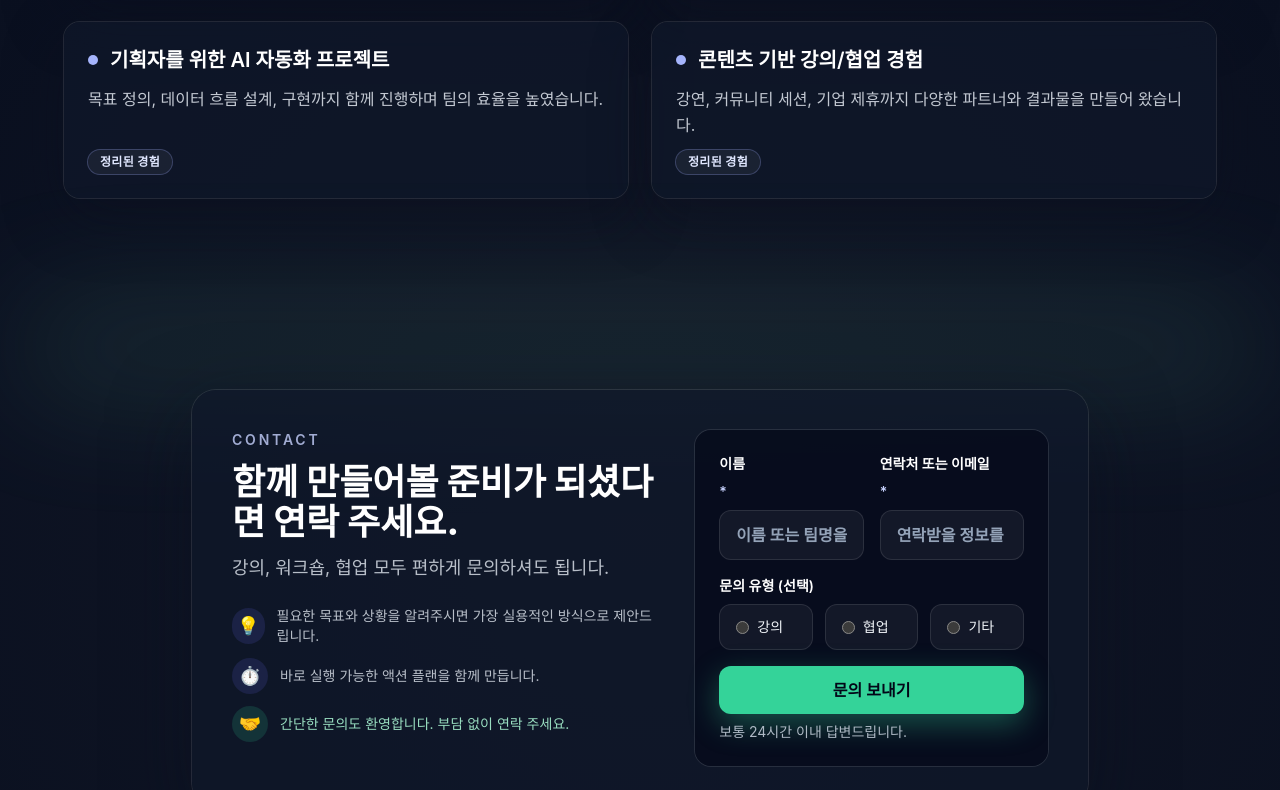
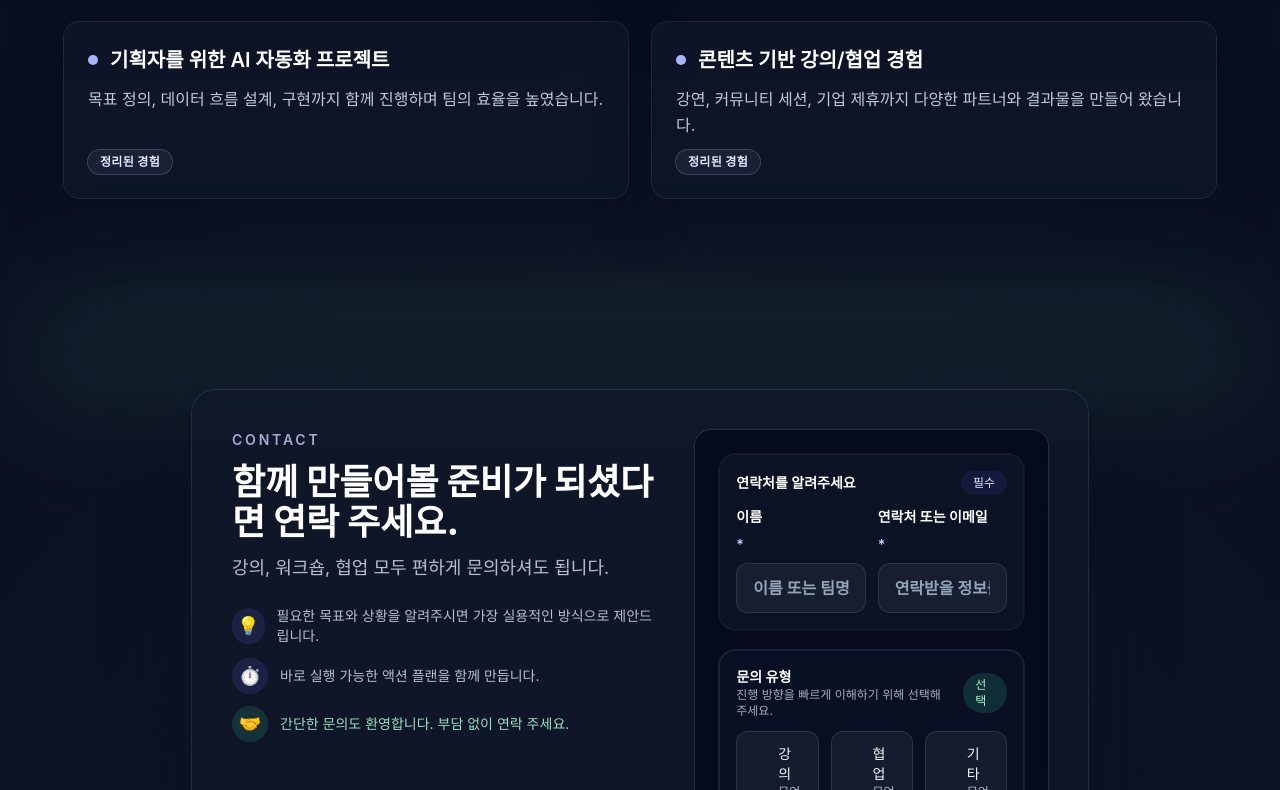
Before and after one commit to HariFatherKR/codex-web, a Next.js app: page / in a window 1280 px wide. Shown: the part 2010-2800 px from the top of the page. Built offline with nearby package versions, Linux system fonts and the light colour scheme.

Commit message:
Enhance contact form layout

```diff
--- a/app/components/CTASection.tsx
+++ b/app/components/CTASection.tsx
@@ -42,7 +42,7 @@ const CTASection = () => {
       aria-labelledby="cta-heading"
     >
       <div className="absolute inset-x-6 top-6 h-44 rounded-3xl bg-gradient-to-b from-emerald-300/25 via-transparent to-transparent blur-3xl" />
-      <div className="relative mx-auto max-w-4xl overflow-hidden rounded-3xl bg-slate-900/70 p-8 shadow-[0_25px_80px_rgba(10,16,32,0.5)] ring-1 ring-white/10 sm:p-10">
+      <div className="relative mx-auto max-w-4xl overflow-hidden rounded-3xl bg-slate-900/80 p-8 shadow-[0_25px_80px_rgba(10,16,32,0.55)] ring-1 ring-white/10 sm:p-10">
         <div className="grid grid-cols-1 gap-10 lg:grid-cols-[1.2fr_1fr] lg:items-start">
           <div className="space-y-6">
             <SectionHeader
@@ -70,9 +70,14 @@ const CTASection = () => {
           <form
             ref={formRef}
             action={formAction}
-            className="flex w-full flex-col gap-4 rounded-2xl bg-slate-950/60 p-6 ring-1 ring-white/10"
+            className="flex w-full flex-col gap-5 rounded-2xl bg-slate-950/70 p-6 ring-1 ring-white/10 backdrop-blur"
           >
-            <div className="grid grid-cols-1 gap-4 sm:grid-cols-2">
+            <div className="rounded-2xl border border-white/5 bg-slate-900/70 p-4 ring-1 ring-white/5">
+              <div className="mb-3 flex items-center justify-between gap-3">
+                <p className="text-sm font-semibold text-white">연락처를 알려주세요</p>
+                <span className="rounded-full bg-indigo-500/10 px-3 py-1 text-xs font-medium text-indigo-100">필수</span>
+              </div>
+              <div className="grid grid-cols-1 gap-3 sm:grid-cols-2">
                 <label className="flex flex-col gap-2 text-sm font-semibold text-white">
                   이름<span className="text-indigo-200">*</span>
                   <input
@@ -96,14 +101,21 @@ const CTASection = () => {
                   />
                 </label>
               </div>
+            </div>
 
-            <label className="flex flex-col gap-2 text-sm font-semibold text-white">
-              문의 유형 (선택)
+            <div className="rounded-2xl border border-indigo-200/10 bg-slate-900/60 p-4 ring-1 ring-indigo-200/10">
+              <div className="mb-3 flex items-center justify-between gap-3">
+                <div>
+                  <p className="text-sm font-semibold text-white">문의 유형</p>
+                  <p className="text-xs text-slate-300/80">진행 방향을 빠르게 이해하기 위해 선택해주세요.</p>
+                </div>
+                <span className="rounded-full bg-emerald-400/15 px-3 py-1 text-xs font-medium text-emerald-200">선택</span>
+              </div>
               <div className="grid grid-cols-1 gap-3 sm:grid-cols-3">
                 {inquiryTypes.map((option) => (
                   <label
                     key={option.value}
-                    className="group flex cursor-pointer items-center gap-2 rounded-xl border border-white/10 bg-white/5 px-4 py-3 text-sm text-slate-100 transition hover:border-indigo-200/70 hover:text-indigo-100"
+                    className="group flex cursor-pointer items-center gap-3 rounded-xl border border-white/10 bg-white/5 px-4 py-3 text-sm text-slate-100 transition hover:-translate-y-0.5 hover:border-indigo-200/70 hover:text-indigo-50"
                   >
                     <input
                       type="radio"
@@ -111,11 +123,40 @@ const CTASection = () => {
                       value={option.value}
                       className="accent-emerald-400"
                     />
+                    <div className="flex flex-col">
                       <span className="font-medium">{option.label}</span>
+                      <span className="text-xs text-slate-300/85">무엇이든 편하게 말씀해 주세요.</span>
+                    </div>
                   </label>
                 ))}
               </div>
-            </label>
+            </div>
+
+            <div className="rounded-2xl border border-emerald-200/15 bg-gradient-to-br from-slate-950/80 via-slate-900/70 to-indigo-950/60 p-4 ring-1 ring-emerald-200/15">
+              <div className="mb-3 flex items-center justify-between gap-3">
+                <div>
+                  <p className="text-sm font-semibold text-white">프로젝트 / 문의 내용</p>
+                  <p className="text-xs text-slate-300/80">목표, 일정, 원하는 방식 등 자유롭게 적어 주세요.</p>
+                </div>
+                <span className="rounded-full bg-white/5 px-3 py-1 text-xs font-medium text-slate-100">선택 입력</span>
+              </div>
+              <textarea
+                name="details"
+                rows={4}
+                placeholder="예) 4월 내 워크숍 진행, 비개발자 대상 실습 커리큘럼 제안이 필요해요."
+                className="w-full rounded-xl border border-white/10 bg-slate-900/70 px-4 py-3 text-base text-white placeholder:text-slate-400 focus:border-emerald-300 focus:outline-none focus:ring-2 focus:ring-emerald-200/60"
+              />
+              <div className="mt-3 grid grid-cols-1 gap-2 text-xs text-slate-200/85 sm:grid-cols-2">
+                <div className="flex items-center gap-2 rounded-lg border border-white/5 bg-white/5 px-3 py-2">
+                  <span className="text-emerald-200">●</span>
+                  <span>강의 대상과 기대하는 결과를 공유해 주시면 좋아요.</span>
+                </div>
+                <div className="flex items-center gap-2 rounded-lg border border-white/5 bg-white/5 px-3 py-2">
+                  <span className="text-emerald-200">●</span>
+                  <span>예상 일정·형식·도움이 필요한 부분을 알려주세요.</span>
+                </div>
+              </div>
+            </div>
 
             <div className="flex flex-col gap-2">
               <SubmitButton />
```
Lines whose indentation alone changed are shown as unchanged.
